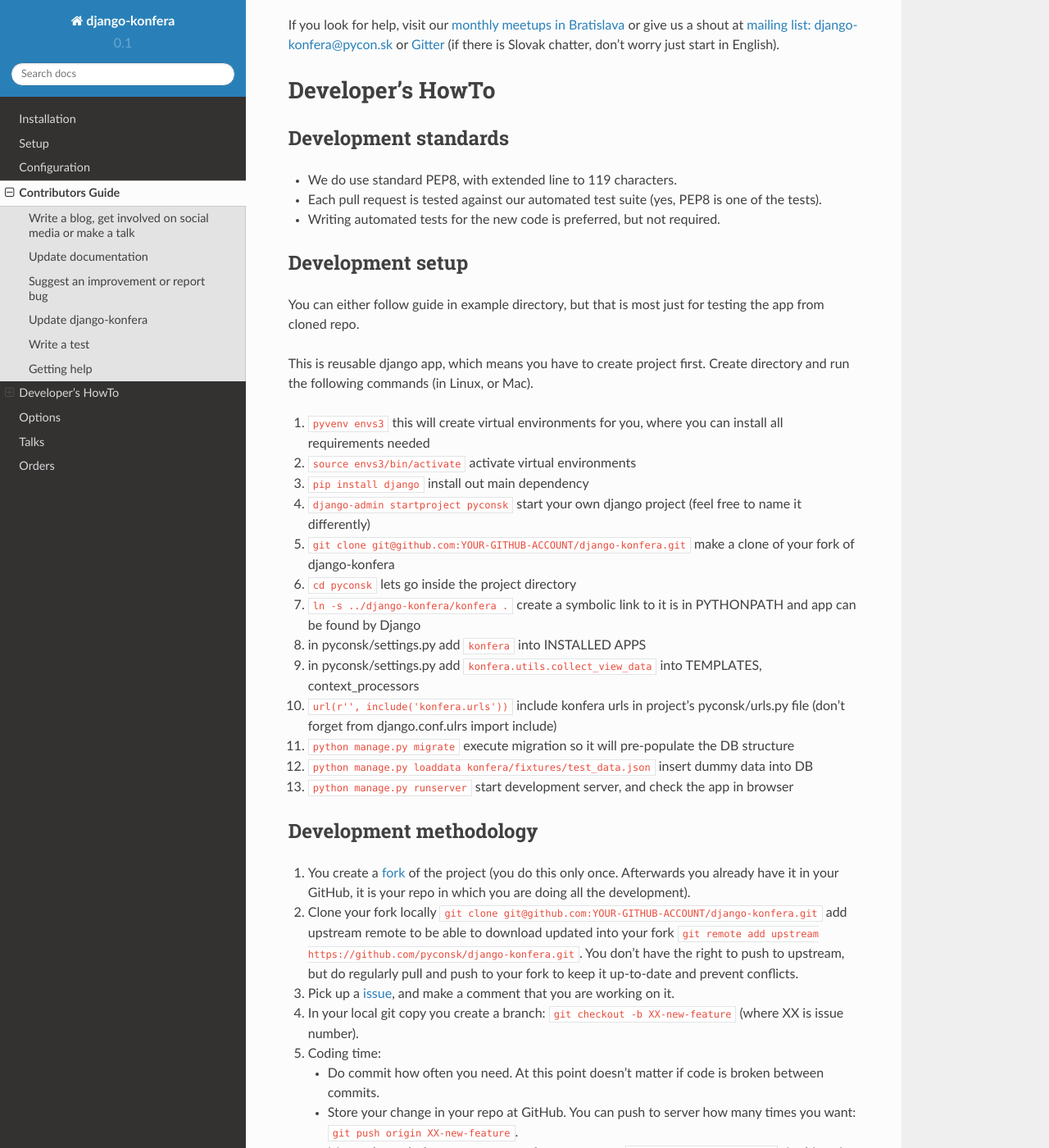
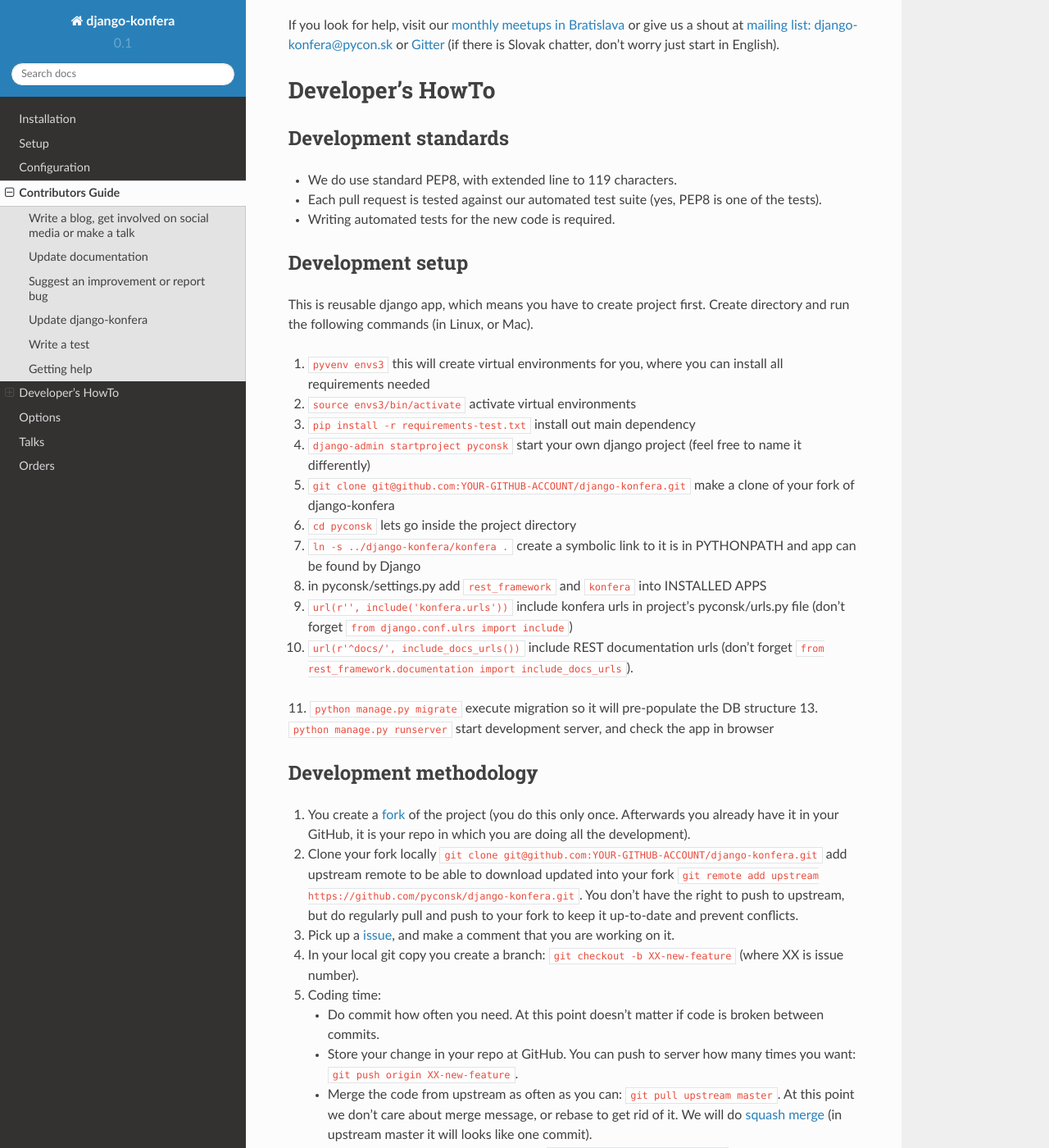
Before and after one commit to pyconsk/django-konfera, a Sphinx documentation site: the page built from docs/contributing.rst, in a window 1280 px wide and 1400 px high, scrolled down 1485 px. Shown: the whole window at 82% size. Built offline with Sphinx 7.4.7 and the Read the Docs theme 2.0.0, drawn with Linux system fonts in a browser that asks for light colours.

Commit message:
Update contributing.rst.

```diff
--- a/docs/contributing.rst
+++ b/docs/contributing.rst
@@ -45,27 +45,24 @@
 
 * We do use standard PEP8, with extended line to 119 characters.
 * Each pull request is tested against our automated test suite (yes, PEP8 is one of the tests).
-* Writing automated tests for the new code is preferred, but not required.
+* Writing automated tests for the new code is required.
 
 Development setup
 -----------------
-
-You can either follow guide in example directory, but that is most just for testing the app from cloned repo.
 
 This is reusable django app, which means you have to create project first. Create directory and run the following commands (in Linux, or Mac).
 
 1. ``pyvenv envs3`` this will create virtual environments for you, where you can install all requirements needed
 2. ``source envs3/bin/activate`` activate virtual environments
-3. ``pip install django`` install out main dependency
+3. ``pip install -r requirements-test.txt`` install out main dependency
 4. ``django-admin startproject pyconsk`` start your own django project (feel free to name it differently)
 5. ``git clone git@github.com:YOUR-GITHUB-ACCOUNT/django-konfera.git`` make a clone of your fork of django-konfera
 6. ``cd pyconsk`` lets go inside the project directory
 7. ``ln -s ../django-konfera/konfera .`` create a symbolic link to it is in PYTHONPATH and app can be found by Django
-8. in pyconsk/settings.py add ``konfera`` into INSTALLED APPS
-9. in pyconsk/settings.py add ``konfera.utils.collect_view_data`` into TEMPLATES, context_processors
-10. ``url(r'', include('konfera.urls'))`` include konfera urls in project's pyconsk/urls.py file (don't forget from django.conf.ulrs import include)
+8. in pyconsk/settings.py add ``rest_framework`` and ``konfera`` into INSTALLED APPS
+9. ``url(r'', include('konfera.urls'))`` include konfera urls in project's pyconsk/urls.py file (don't forget ``from django.conf.ulrs import include``)
+10. ``url(r'^docs/', include_docs_urls())`` include REST documentation urls (don't forget ``from rest_framework.documentation import include_docs_urls``).
 11. ``python manage.py migrate`` execute migration so it will pre-populate the DB structure
-12. ``python manage.py loaddata konfera/fixtures/test_data.json`` insert dummy data into DB
 13. ``python manage.py runserver`` start development server, and check the app in browser
 
 Development methodology
--- a/requirements-test.txt
+++ b/requirements-test.txt
@@ -2,3 +2,4 @@
 flake8==3.0.4
 coverage==4.2
 model-mommy==1.3.2
+coreapi>=2.3
```
Also changed, not shown: 1 other file.
